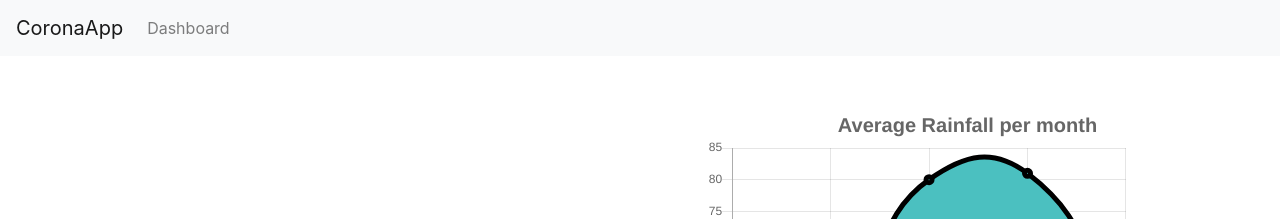
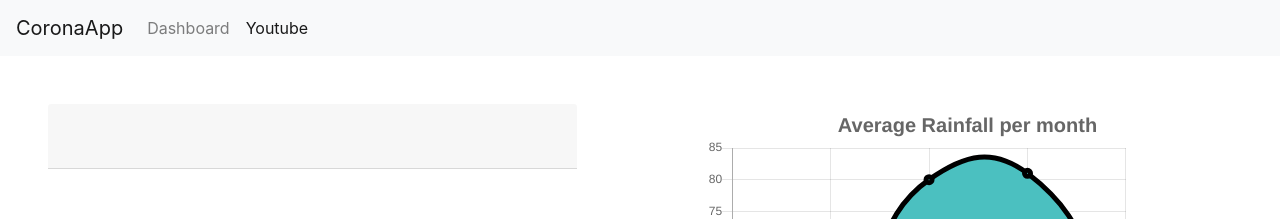
Before and after one commit to syedn22/Corona-Dashboard, a React (Create React App) app: page /youtube in a window 1280 px wide. Shown: the top 219 px of the page. Built offline with nearby package versions, Linux system fonts and the light colour scheme; no server answers.

Commit message:
playlist

```diff
--- a/package.json
+++ b/package.json
@@ -16,6 +16,7 @@
     "react": "^16.13.1",
     "react-chartjs-2": "^2.9.0",
     "react-dom": "^16.13.1",
+    "react-player": "^2.5.0",
     "react-router-dom": "^5.2.0",
     "react-scripts": "3.4.1"
   },
--- a/src/App.js
+++ b/src/App.js
@@ -3,11 +3,12 @@ import { Route, Switch } from "react-router-dom";
 import "./App.css";
 import CoronaTable from "./components/coronaTable";
 import Navbar from "./components/common/Navbar";
-import LineChart from "./components/common/lineChart";
+import YoutubePlayer from "./components/common/YoutubePlayer";
 import jsonData from "./services/dailyStateUpdate";
 import { getState } from "./services/indianState";
 import { getTimeData } from "./services/timeSeries";
-import { get } from "lodash";
+import LineChart from './components/common/lineChart';
+import YoutubePlaylist from './components/YoutubePlaylist';
 
 class App extends Component {
   state = {
@@ -28,7 +29,7 @@ class App extends Component {
 
     for (let key in result.data)
       if (result.data[key].total)
-        stateData.push({ key,state: getState(key), ...result.data[key] });
+        stateData.push({ key, state: getState(key), ...result.data[key] });
     return stateData;
   }
 
@@ -37,8 +38,7 @@ class App extends Component {
 
     for (let key in timeSeries.data)
       if (timeSeries.data[key])
-        stateData.push({key, state: getState(key), ...timeSeries.data[key] });
-    console.log(stateData);
+        stateData.push({ key, state: getState(key), ...timeSeries.data[key] });
   }
 
   render() {
@@ -53,10 +53,14 @@ class App extends Component {
                   path="/dashboard"
                   render={() => <CoronaTable data={this.state.data} />}
                 />
+                 <Route
+                  path="/youtube"
+                  render={() => <YoutubePlaylist/>}
+                />
               </Switch>
             </div>
             <div className="col-sm m-5">
-              <LineChart />
+           <LineChart/>
             </div>
           </div>
         </main>
--- /dev/null
+++ b/src/components/YoutubePlaylist.jsx
@@ -0,0 +1,19 @@
+import React, { Component } from 'react';
+import { getPlaylist } from '../services/PlayList';
+class YoutubePlaylist extends Component {
+    state = {
+     }
+
+    async componentDidMount()
+     {
+         this.setState({Playlist:await getPlaylist()})
+         console.log(this.state.Playlist);
+     }
+    render() {
+        return <div className="card-header">
+            <div className="card-body"></div>
+        </div>
+    }
+}
+
+export default YoutubePlaylist;
--- a/src/components/common/Navbar.jsx
+++ b/src/components/common/Navbar.jsx
@@ -25,6 +25,12 @@ const Navbar = () => {
               Dashboard
             </NavLink>
           </li>
+          <li className="nav-item">
+            <NavLink className="nav-link" to="/youtube">
+              Youtube
+            </NavLink>
+          </li>
+
         </ul>
       </div>
     </nav>
--- /dev/null
+++ b/src/components/common/YoutubePlayer.jsx
@@ -0,0 +1,20 @@
+import React, { Component } from "react";
+import ReactPlayer from "react-player";
+
+class YoutubePlayer extends Component {
+  state = {};
+  render() {
+    return (
+      <React.Fragment>
+        <div>
+          <ReactPlayer
+            url="https://www.youtube.com/watch?v=nF4hg6g7SwE"
+            controls={true}
+          />
+        </div>
+      </React.Fragment>
+    );
+  }
+}
+
+export default YoutubePlayer;
--- /dev/null
+++ b/src/services/PlayList.js
@@ -0,0 +1,9 @@
+import axios from "axios";
+
+const apiEndpoint =
+  "https://www.googleapis.com/youtube/v3/playlistItems?part=snippet&maxResults=50&playlistId=UU07-dOwgza1IguKA86jqxNA&key=AIzaSyBIHbd3dHFzXaIuy5Q3IiZll517w5TNvhw";
+
+export async function getPlaylist() {
+  const result = await axios.get(apiEndpoint);
+  return result.data.items;
+}
```
Also changed, not shown: 1 other file (tests, documents, lock files or other folders).
